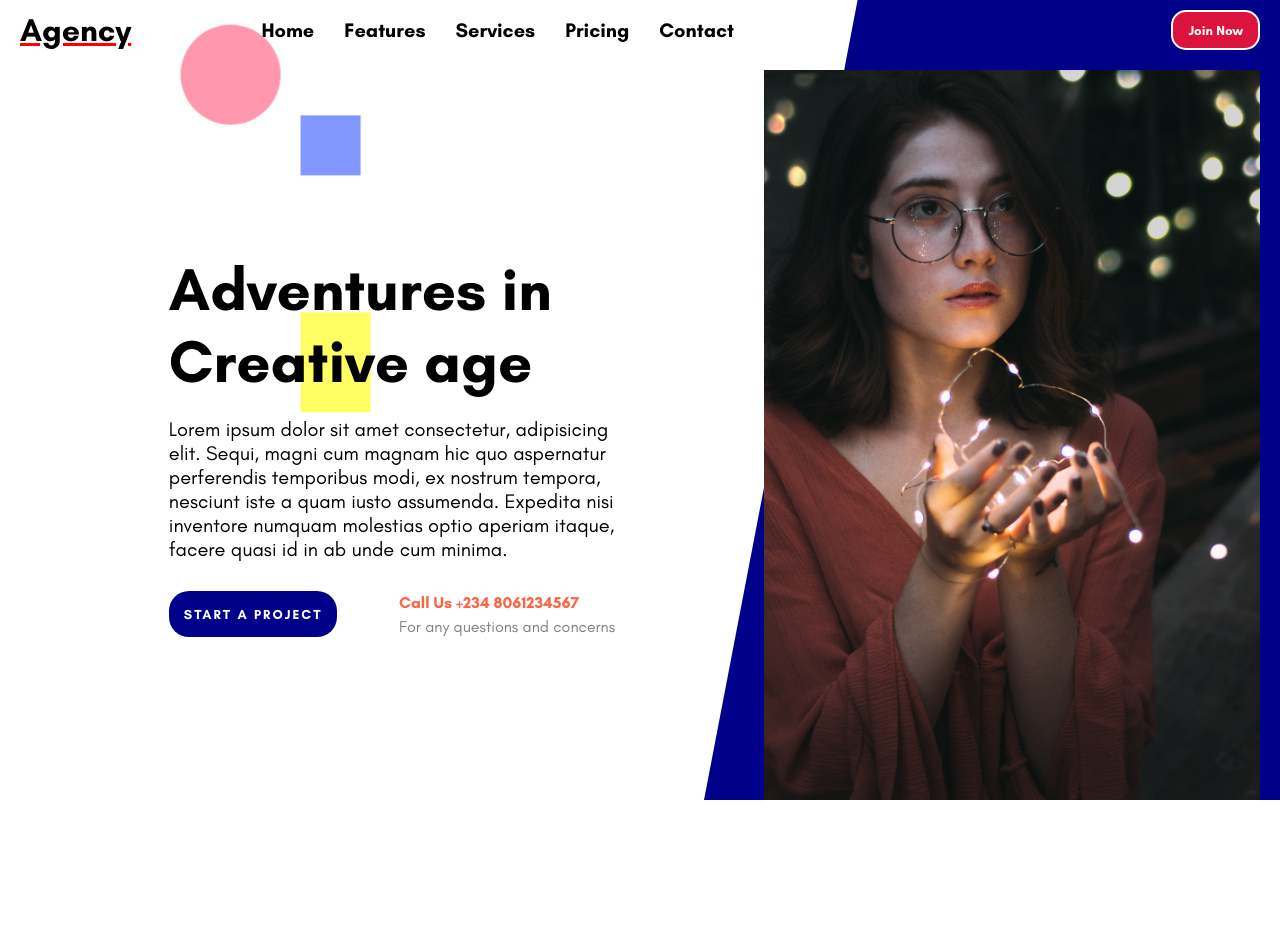
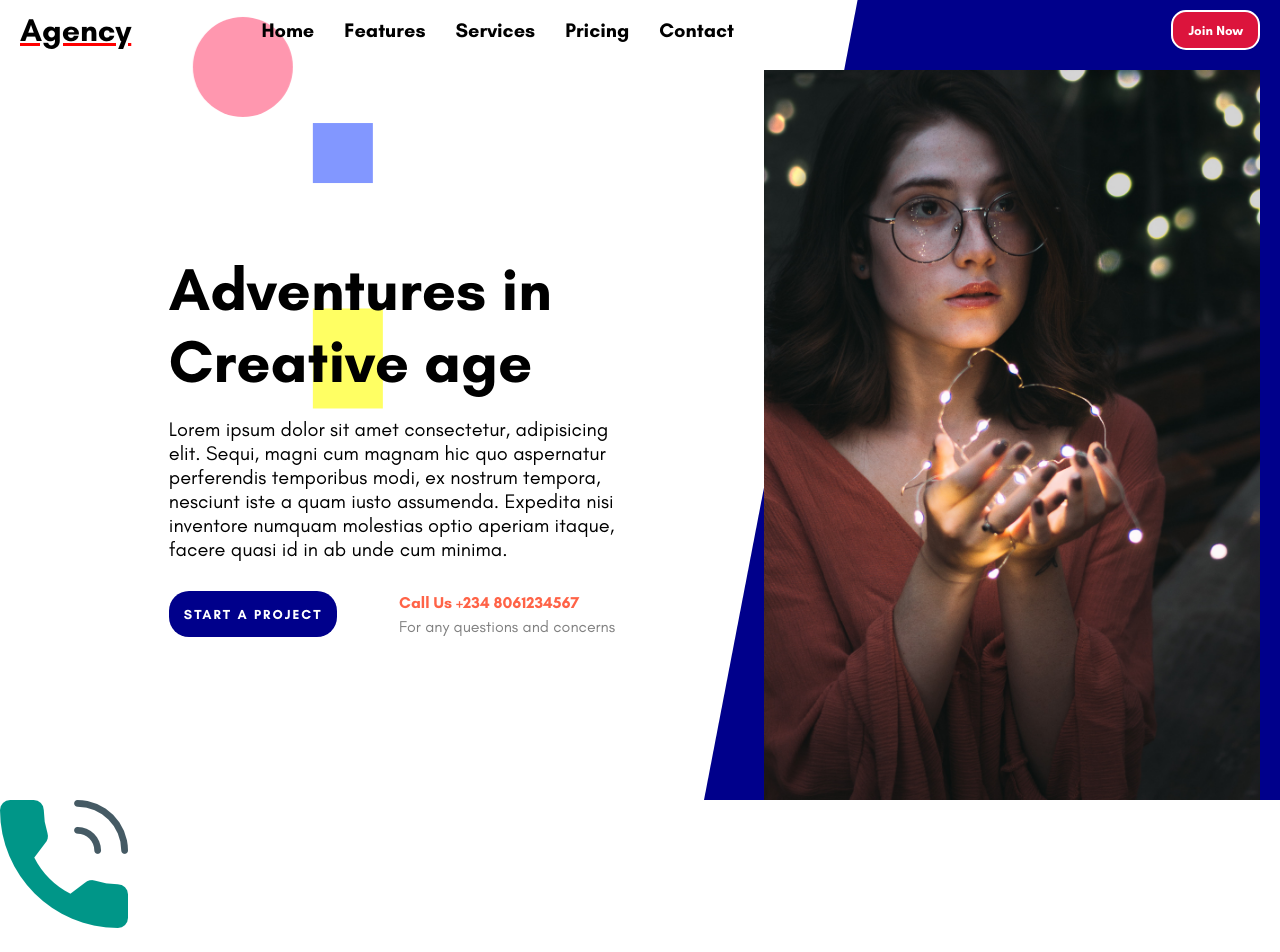
Before and after one commit to Ekene-Ejeh/React-Website, a React (Create React App) app: page / in a window 1280 px wide. Shown: the top 952 px of the page. Before the commit the page ends 800 px from the top, so only its background shows below. Built offline with nearby package versions, Linux system fonts and the light colour scheme.

Commit message:
creates a Feature Component

```diff
--- a/src/App.jsx
+++ b/src/App.jsx
@@ -2,6 +2,7 @@ import React from "react";
 import styled from "styled-components";
 import Navbar from "./components/Navbar";
 import Intro from "./components/Intro";
+import Feature from "./components/Feature";
 
 const Container = styled.div`
 	height: 100vh;
@@ -27,6 +28,9 @@ function App() {
 				<Intro />
 				<IntoShape />
 			</Container>
+			<Container>
+				<Feature />
+			</Container>
 		</>
 	);
 }
--- /dev/null
+++ b/src/components/Feature.jsx
@@ -0,0 +1,30 @@
+import React from "react";
+import styled from "styled-components";
+import Phone from "../img/phone.png";
+
+const Container = styled.div`
+	display: flex;
+`;
+
+const Left = styled.div`
+	width: 50%;
+`;
+
+const Image = styled.img``;
+
+const Right = styled.div`
+	width: 50%;
+`;
+
+export default function Feature() {
+	return (
+		<>
+			<Container>
+				<Left>
+					<Image src={Phone} />
+				</Left>
+				<Right></Right>
+			</Container>
+		</>
+	);
+}
```
